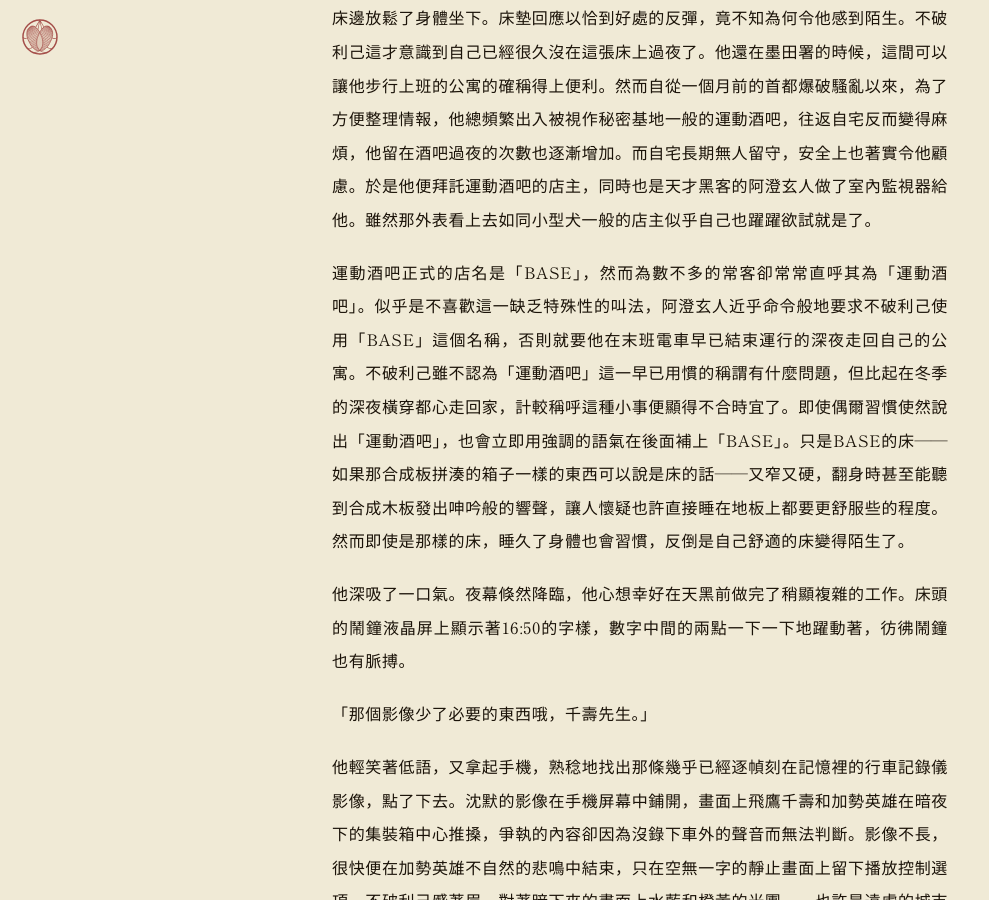
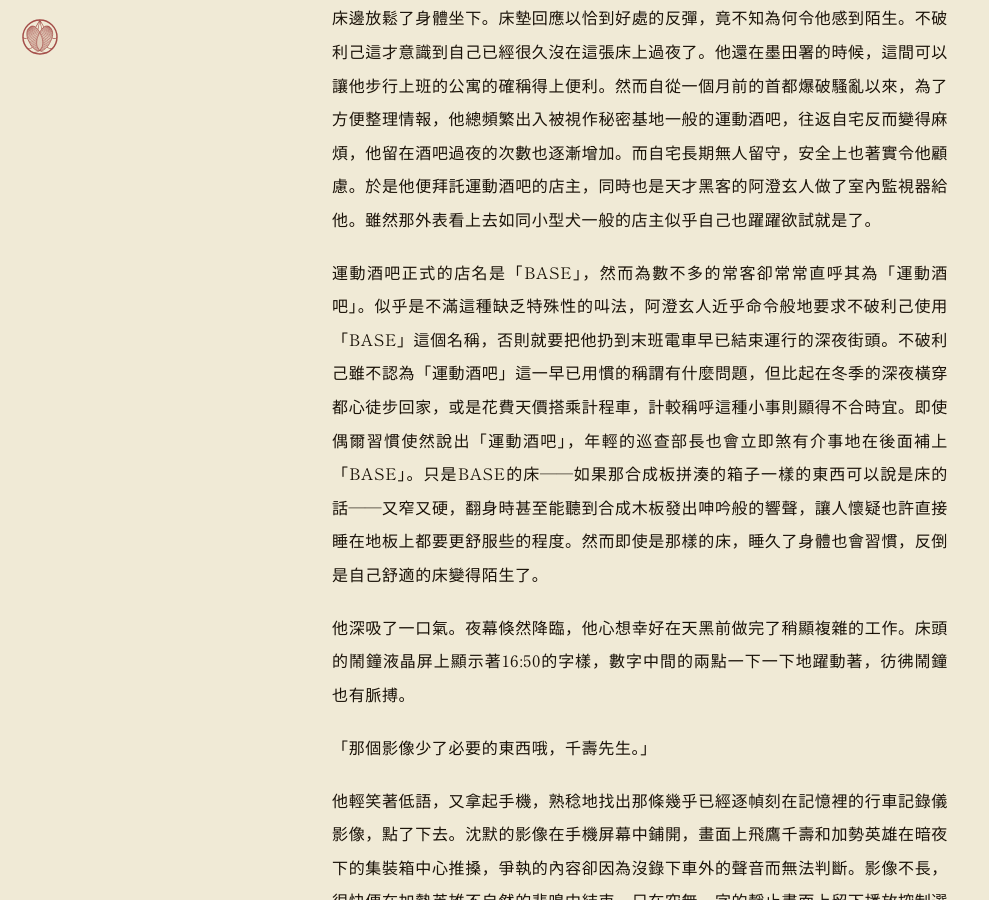
Before and after one commit to AriaYura/eternalnessstudy, a Jekyll site: the page built from posts/takeyabunotsuki/t-01.md, in a window 1280 px wide and 900 px high, scrolled down 517 px. Shown: the whole window, without its empty margins (0-989 px from the left). Built offline with Jekyll 4.4.1, drawn with Linux system fonts in a browser that asks for light colours; some web fonts are replaced.

Commit message:
adjust t-01-01 0606

```diff
--- a/posts/takeyabunotsuki/t-01.md
+++ b/posts/takeyabunotsuki/t-01.md
@@ -16,7 +16,7 @@ permalink: /posts/takeyabunotsuki/t-01/
 
 不破利己時隔數十日回到自己位於墨田區的公寓。他將乍看上去像電子芳香劑一樣的設備插入牆腳的電源，又照著阿澄玄人的指示在手機屏幕和設備之間來回操作，直到指示燈和手機畫面都像天才黑客所說的那樣開始運作之後，他才長舒了一口氣，走到床邊放鬆了身體坐下。床墊回應以恰到好處的反彈，竟不知為何令他感到陌生。不破利己這才意識到自己已經很久沒在這張床上過夜了。他還在墨田署的時候，這間可以讓他步行上班的公寓的確稱得上便利。然而自從一個月前的首都爆破騷亂以來，為了方便整理情報，他總頻繁出入被視作秘密基地一般的運動酒吧，往返自宅反而變得麻煩，他留在酒吧過夜的次數也逐漸增加。而自宅長期無人留守，安全上也著實令他顧慮。於是他便拜託運動酒吧的店主，同時也是天才黑客的阿澄玄人做了室內監視器給他。雖然那外表看上去如同小型犬一般的店主似乎自己也躍躍欲試就是了。
 
-運動酒吧正式的店名是「BASE」，然而為數不多的常客卻常常直呼其為「運動酒吧」。似乎是不喜歡這一缺乏特殊性的叫法，阿澄玄人近乎命令般地要求不破利己使用「BASE」這個名稱，否則就要他在末班電車早已結束運行的深夜走回自己的公寓。不破利己雖不認為「運動酒吧」這一早已用慣的稱謂有什麼問題，但比起在冬季的深夜橫穿都心走回家，計較稱呼這種小事便顯得不合時宜了。即使偶爾習慣使然說出「運動酒吧」，也會立即用強調的語氣在後面補上「BASE」。只是BASE的床——如果那合成板拼湊的箱子一樣的東西可以說是床的話——又窄又硬，翻身時甚至能聽到合成木板發出呻吟般的響聲，讓人懷疑也許直接睡在地板上都要更舒服些的程度。然而即使是那樣的床，睡久了身體也會習慣，反倒是自己舒適的床變得陌生了。
+運動酒吧正式的店名是「BASE」，然而為數不多的常客卻常常直呼其為「運動酒吧」。似乎是不滿這種缺乏特殊性的叫法，阿澄玄人近乎命令般地要求不破利己使用「BASE」這個名稱，否則就要把他扔到末班電車早已結束運行的深夜街頭。不破利己雖不認為「運動酒吧」這一早已用慣的稱謂有什麼問題，但比起在冬季的深夜橫穿都心徒步回家，或是花費天價搭乘計程車，計較稱呼這種小事則顯得不合時宜。即使偶爾習慣使然說出「運動酒吧」，年輕的巡查部長也會立即煞有介事地在後面補上「BASE」。只是BASE的床——如果那合成板拼湊的箱子一樣的東西可以說是床的話——又窄又硬，翻身時甚至能聽到合成木板發出呻吟般的響聲，讓人懷疑也許直接睡在地板上都要更舒服些的程度。然而即使是那樣的床，睡久了身體也會習慣，反倒是自己舒適的床變得陌生了。
 
 他深吸了一口氣。夜幕倏然降臨，他心想幸好在天黑前做完了稍顯複雜的工作。床頭的鬧鐘液晶屏上顯示著16:50的字樣，數字中間的兩點一下一下地躍動著，彷彿鬧鐘也有脈搏。
 
```
